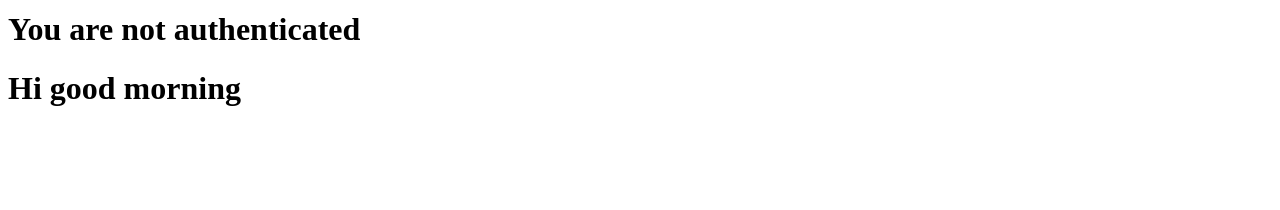
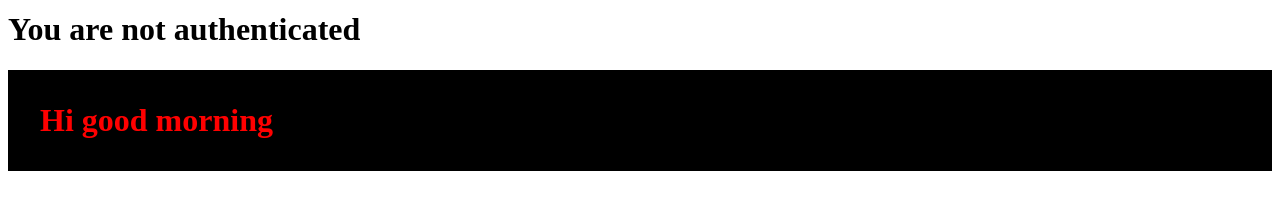
Before and after one commit to Manj-2343/Lern_REACT, a React (Vite) app: page / in a window 1280 px wide. Shown: the part 340-550 px from the top of the page. Built offline with nearby package versions, Linux system fonts and the light colour scheme.

Commit message:
add inline style

```diff
--- a/src/component/weather/Greeting.jsx
+++ b/src/component/weather/Greeting.jsx
@@ -2,7 +2,11 @@ import React from "react";
 
 const Greeting = ({ time }) => {
   if (time === "Morning") {
-    return <h1>Hi good morning</h1>;
+    return (
+      <h1 style={{ color: "red", backgroundColor: "black", padding: "2rem" }}>
+        Hi good morning
+      </h1>
+    );
   } else {
     return <h1>Hi good after nooon</h1>;
   }
```
Also changed, not shown: 1 other file (tests, documents, lock files or other folders).
